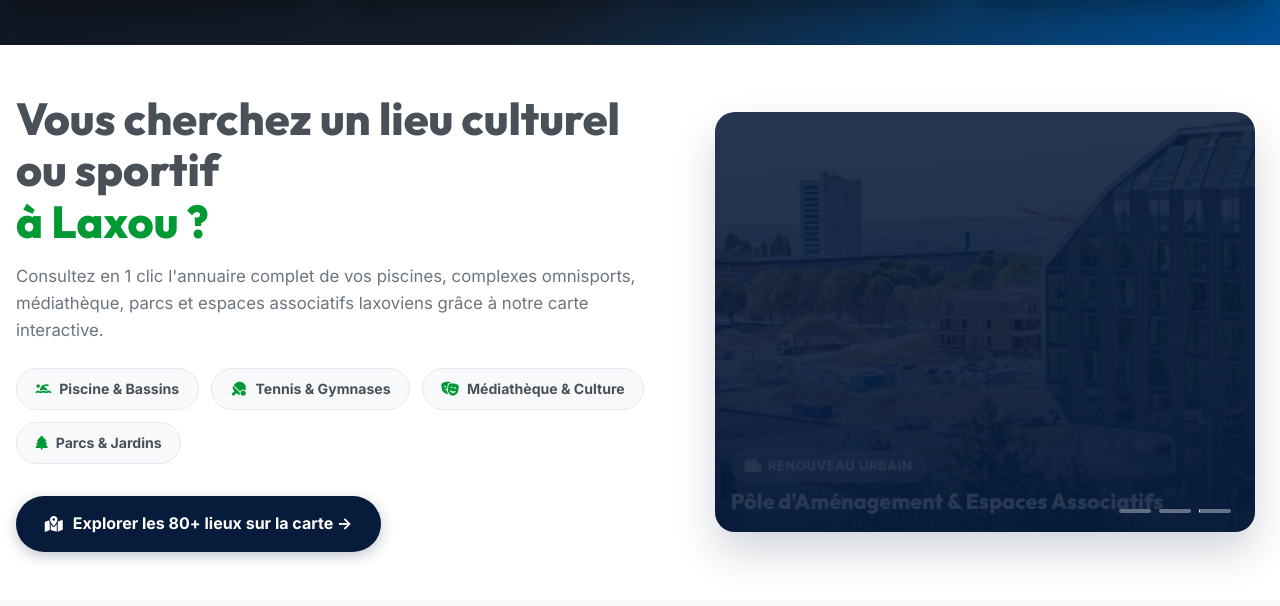
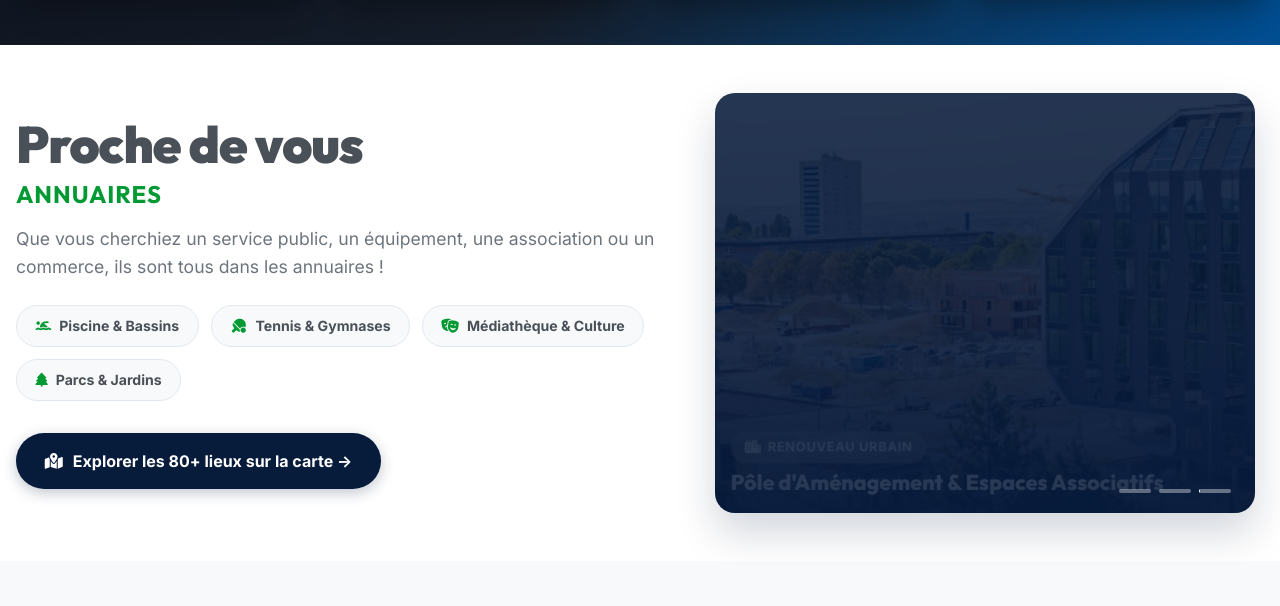
Before and after one commit to tomawass/laxou-poc, a plain HTML site: page index.html in a window 1280 px wide. Shown: the part 1524-2130 px from the top of the page. Drawn offline with Linux system fonts and the light colour scheme.

Commit message:
Refactor Equipements section: Aubagne text, clickable pills, clickable carousel

```diff
--- a/index.html
+++ b/index.html
@@ -11,7 +11,7 @@
   <link href="https://fonts.googleapis.com/css2?family=Inter:wght@400;500;600;700&family=Outfit:wght@600;700;800;900&display=swap" rel="stylesheet">
   <link rel="stylesheet" href="https://cdnjs.cloudflare.com/ajax/libs/font-awesome/6.5.1/css/all.min.css">
 
-  <link rel="stylesheet" href="styles.css?v=201218166612">
+  <link rel="stylesheet" href="styles.css?v=201236954360">
 </head>
 <body>
 
@@ -377,19 +377,22 @@
         <div class="equipements-container">
           <!-- Left Content -->
           <div>
-            <h2 style="font-size: clamp(2rem, 3.5vw, 2.8rem); font-family: var(--font-display); font-weight: 800; color: var(--user-primary-dark); line-height: 1.15; margin-bottom: var(--space-4);">
-              Vous cherchez un lieu culturel ou sportif <br><span style="color: #009933;">à Laxou ?</span>
+            <h2 style="font-size: clamp(2.5rem, 4vw, 3.5rem); font-family: var(--font-display); font-weight: 900; color: var(--user-primary-dark); line-height: 1.1; margin-bottom: var(--space-2); letter-spacing: -1px;">
+              Proche de vous
             </h2>
-            <p style="color: var(--color-muted); font-size: 1.05rem; line-height: 1.6; margin-bottom: var(--space-6);">
-              Consultez en 1 clic l'annuaire complet de vos piscines, complexes omnisports, médiathèque, parcs et espaces associatifs laxoviens grâce à notre carte interactive.
+            <h3 style="font-size: 1.5rem; font-weight: 700; color: #009933; margin-bottom: var(--space-4); text-transform: uppercase; letter-spacing: 1px;">
+              Annuaires
+            </h3>
+            <p style="color: var(--color-muted); font-size: 1.1rem; line-height: 1.6; margin-bottom: var(--space-6);">
+              Que vous cherchiez un service public, un équipement, une association ou un commerce, ils sont tous dans les annuaires !
             </p>
 
             <!-- Modern Category Badges -->
             <div class="equipements-badges-row">
-              <span class="equip-pill-badge"><i class="fa-solid fa-person-swimming"></i> Piscine & Bassins</span>
-              <span class="equip-pill-badge"><i class="fa-solid fa-table-tennis-paddle-ball"></i> Tennis & Gymnases</span>
-              <span class="equip-pill-badge"><i class="fa-solid fa-masks-theater"></i> Médiathèque & Culture</span>
-              <span class="equip-pill-badge"><i class="fa-solid fa-tree"></i> Parcs & Jardins</span>
+              <a href="archives.html" class="equip-pill-badge" style="text-decoration:none;"><i class="fa-solid fa-person-swimming"></i> Piscine & Bassins</a>
+              <a href="archives.html" class="equip-pill-badge" style="text-decoration:none;"><i class="fa-solid fa-table-tennis-paddle-ball"></i> Tennis & Gymnases</a>
+              <a href="archives.html" class="equip-pill-badge" style="text-decoration:none;"><i class="fa-solid fa-masks-theater"></i> Médiathèque & Culture</a>
+              <a href="archives.html" class="equip-pill-badge" style="text-decoration:none;"><i class="fa-solid fa-tree"></i> Parcs & Jardins</a>
             </div>
 
             <a href="iframe.html" class="btn-equipements-map">
@@ -401,34 +404,34 @@
           <div class="equip-carousel-wrapper" id="equipCarousel">
 
             <!-- Slide 1: Piscine -->
-            <div class="equip-carousel-slide active">
+            <a href="iframe.html" class="equip-carousel-slide active" style="display:block; text-decoration:none;">
               <img src="assets/laxou_piscine_officielle.jpg?v=260819130621" alt="Piscine municipale et complexe aquatique de Laxou">
               <div class="equip-carousel-overlay"></div>
               <div class="equip-carousel-caption">
                 <div class="equip-carousel-tag"><i class="fa-solid fa-person-swimming"></i> Équipement Nautique</div>
                 <h3 class="equip-carousel-title">Piscine Municipale & Complexe Aquatique</h3>
               </div>
-            </div>
+            </a>
 
             <!-- Slide 2: Tennis -->
-            <div class="equip-carousel-slide">
+            <a href="iframe.html" class="equip-carousel-slide" style="display:block; text-decoration:none;">
               <img src="assets/equipement_tennis.jpg" alt="Courts de tennis en terre battue de Laxou">
               <div class="equip-carousel-overlay"></div>
               <div class="equip-carousel-caption">
                 <div class="equip-carousel-tag"><i class="fa-solid fa-table-tennis-paddle-ball"></i> Complexe Sportif</div>
                 <h3 class="equip-carousel-title">Courts de Tennis & Terrains Extérieurs</h3>
               </div>
-            </div>
+            </a>
 
             <!-- Slide 3: Urbain / Bâtiment moderne -->
-            <div class="equip-carousel-slide">
+            <a href="iframe.html" class="equip-carousel-slide" style="display:block; text-decoration:none;">
               <img src="assets/equipement_urbain.jpg" alt="Pôle urbain et espaces associatifs de Laxou">
               <div class="equip-carousel-overlay"></div>
               <div class="equip-carousel-caption">
                 <div class="equip-carousel-tag"><i class="fa-solid fa-city"></i> Renouveau Urbain</div>
                 <h3 class="equip-carousel-title">Pôle d'Aménagement & Espaces Associatifs</h3>
               </div>
-            </div>
+            </a>
 
             <div class="equip-carousel-indicators">
               <div class="equip-dot active"></div>
@@ -623,7 +626,7 @@
     </div>
   </footer>
 
-  <script src="app.js?v=201218166612"></script>
+  <script src="app.js?v=201236954360"></script>
 
   <script>
     function switchTab(tabId, btnElement) {
--- a/styles.css
+++ b/styles.css
@@ -1388,6 +1388,11 @@ img {
 }
 
 .equip-pill-badge {
+  color: var(--user-neutral-dark);
+  text-decoration: none;
+  transition: all 0.2s ease;
+  display: inline-flex;
+  align-items: center;
   display: inline-flex;
   align-items: center;
   gap: 8px;
@@ -1406,6 +1411,8 @@ img {
 }
 
 .equip-pill-badge:hover {
+  color: #ffffff;
+  text-decoration: none;
   border-color: #009933;
   background: rgba(0, 153, 51, 0.05);
   transform: translateY(-2px);
@@ -1447,6 +1454,7 @@ img {
 }
 
 .equip-carousel-slide {
+  cursor: pointer;
   position: absolute;
   inset: 0;
   opacity: 0;
```
